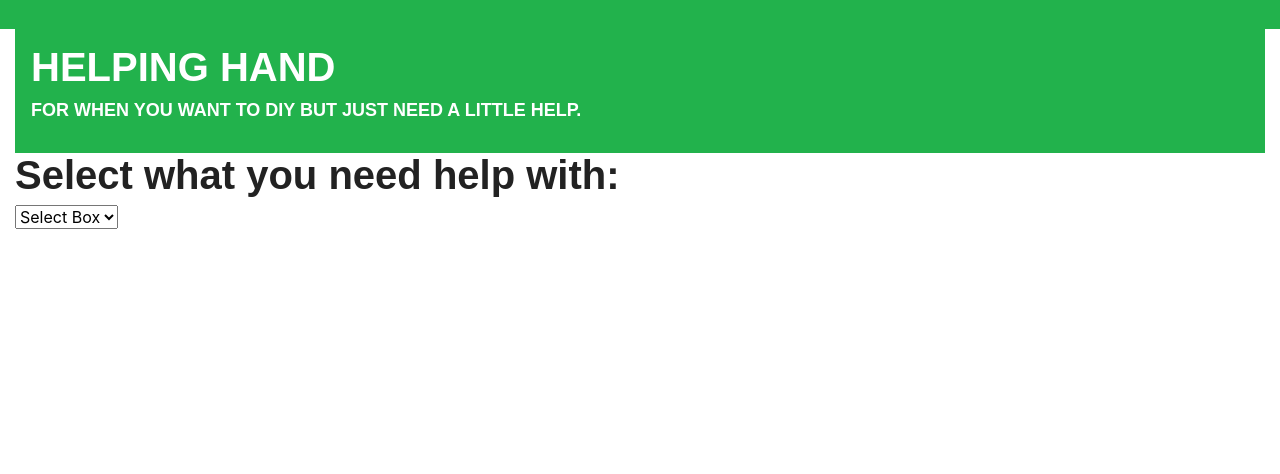
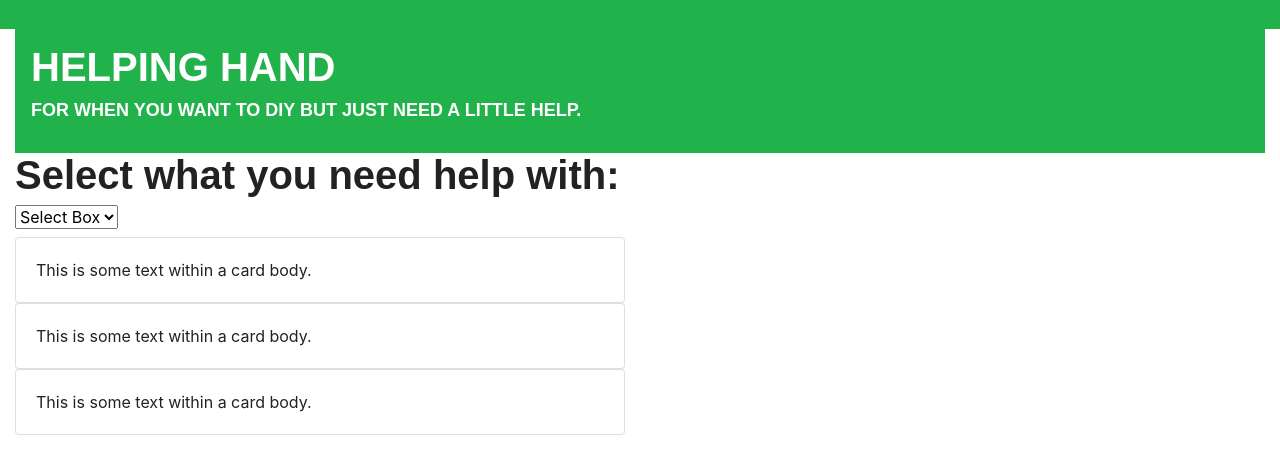
Before and after one commit to universaleric/Helping-Hand, a React (Create React App) app in the folder client/: page /results in a window 1280 px wide. Shown: the top 474 px of the page. Built offline with nearby package versions, Linux system fonts and the light colour scheme; a web font is replaced by a local one.

Commit message:
updated results with card body

```diff
--- a/client/package.json
+++ b/client/package.json
@@ -8,8 +8,9 @@
     "@testing-library/react": "^11.2.7",
     "@testing-library/user-event": "^12.8.3",
     "axios": "^0.21.1",
-    "bootstrap": "^5.0.1",
+    "bootstrap": "^4.6.0",
     "react": "^17.0.2",
+    "react-bootstrap": "^1.6.0",
     "react-dom": "^17.0.2",
     "react-router-dom": "^5.2.0",
     "react-scripts": "4.0.3",
--- a/client/src/pages/Results.js
+++ b/client/src/pages/Results.js
@@ -4,6 +4,7 @@ import { Input, Password, FormBtn } from "../components/Form";
 import { Link } from "react-router-dom";
 import Nav from "../components/Nav";
 import API from "../utils/API";
+import Card from "react-bootstrap/Card";
 
 function Results() {
   return (
@@ -24,6 +25,15 @@ function Results() {
                 <option> Kitchen </option>
               </select>
             </label>
+            <Card>
+              <Card.Body>This is some text within a card body.</Card.Body>
+            </Card>
+            <Card>
+              <Card.Body>This is some text within a card body.</Card.Body>
+            </Card>
+            <Card>
+              <Card.Body>This is some text within a card body.</Card.Body>
+            </Card>
           </div>
         </Col>
       </Row>
--- a/package.json
+++ b/package.json
@@ -5,12 +5,14 @@
   "main": "index.js",
   "dependencies": {
     "bcrypt": "^5.0.1",
+
     "connect-session-sequelize": "^7.1.1",
     "dotenv": "^9.0.2",
     "express": "^4.17.1",
     "express-session": "^1.17.2",
     "mysql": "^2.18.1",
     "mysql2": "^2.2.5",
+    "react-bootstrap": "^1.6.0",
     "sequelize": "^6.6.2"
   },
   "devDependencies": {
```
Also changed, not shown: 2 other files (tests, documents, lock files or other folders).
